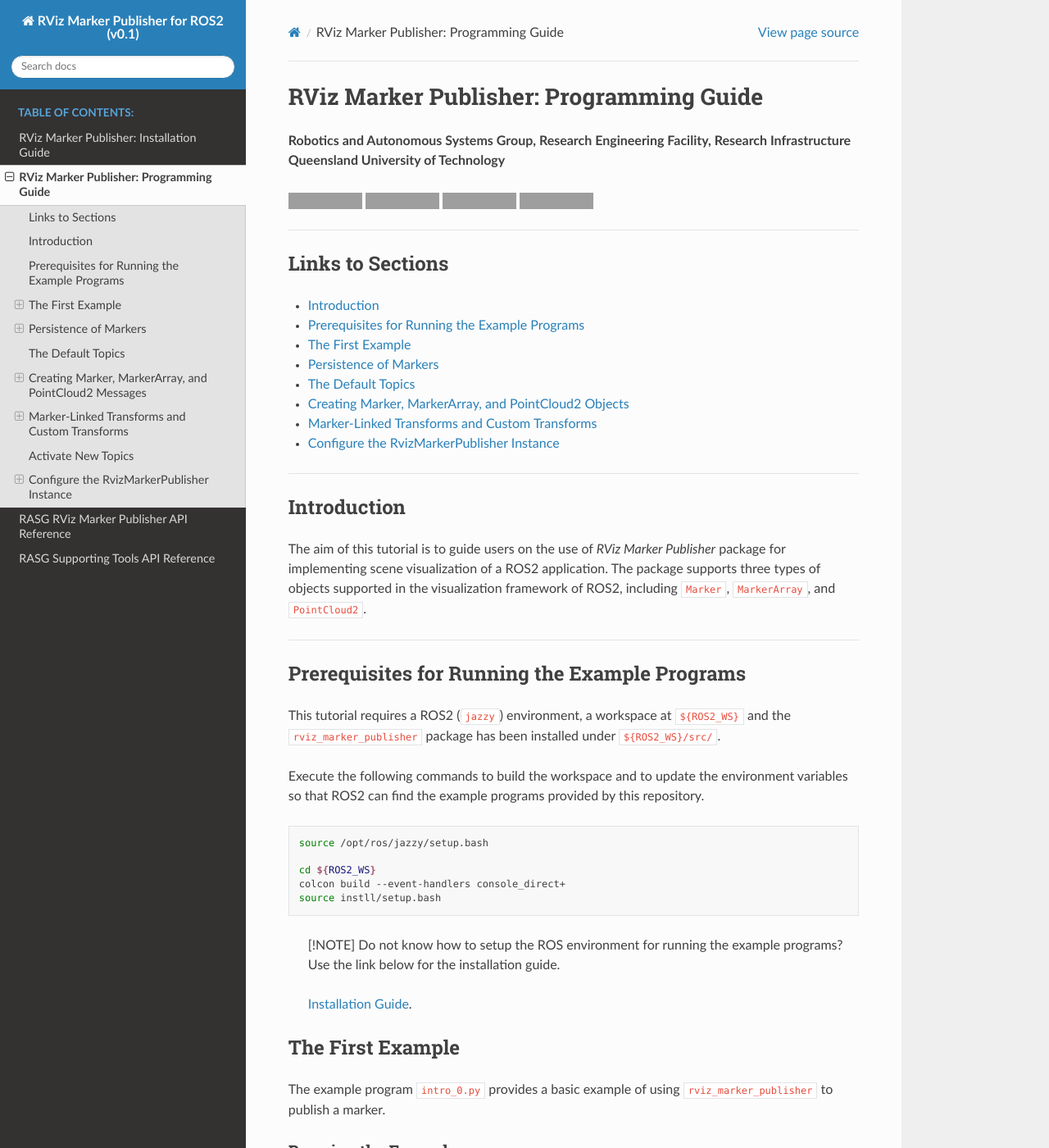
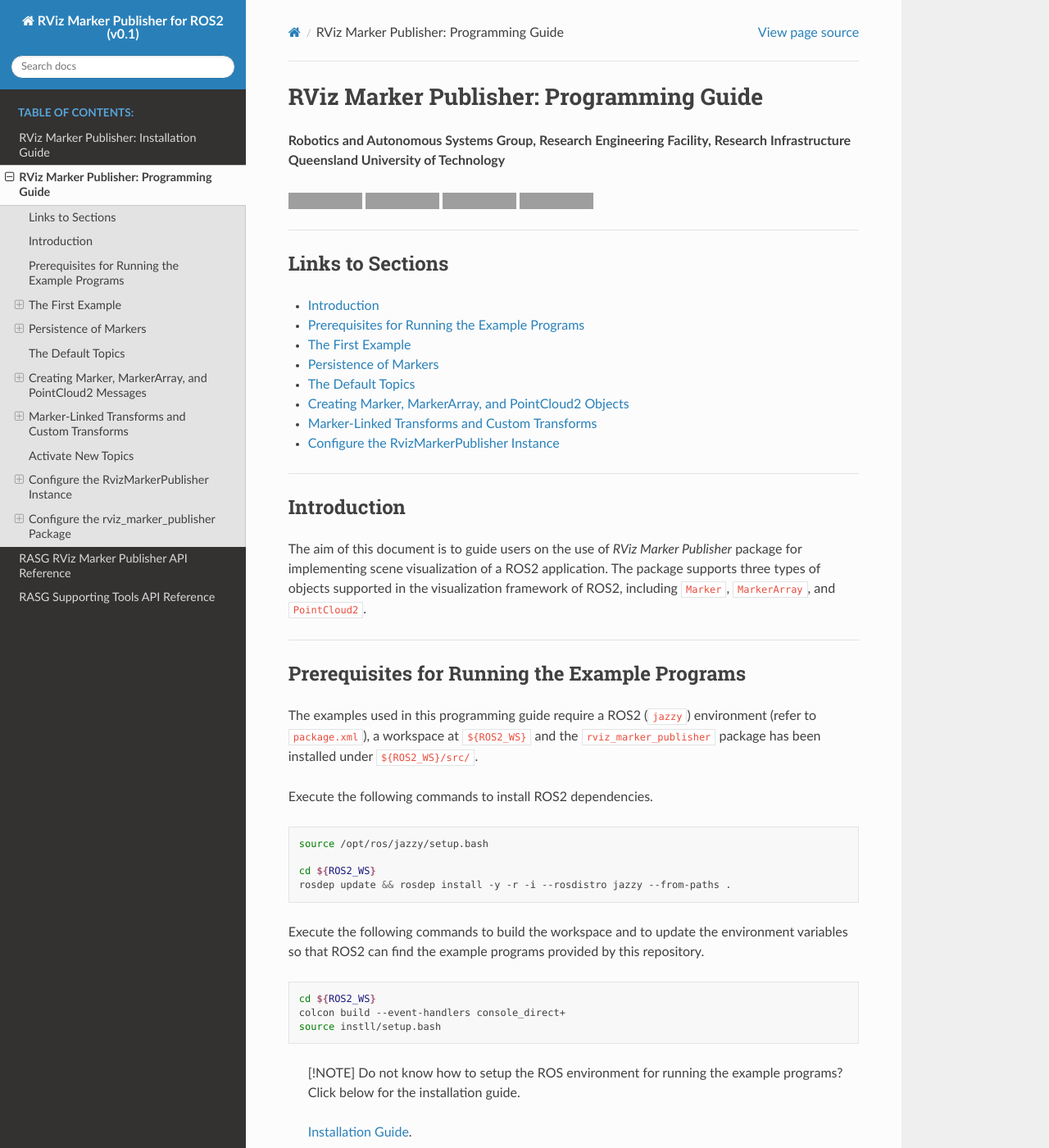
Before and after one commit to REF-RAS/rviz_marker_publisher, a Sphinx documentation site: the page built from docs/TUTORIAL.md, in a window 1280 px wide and 1400 px high. Shown: the whole window at 82% size. Built offline with Sphinx 7.4.7 and the Read the Docs theme 3.1.0, drawn with Linux system fonts in a browser that asks for light colours; some of the changed text lies outside the part shown; grey boxes are pictures that could not be loaded.

Commit message:
completed fix_install

````diff
--- a/docs/TUTORIAL.md
+++ b/docs/TUTORIAL.md
@@ -24,25 +24,32 @@
 ----
 ## Introduction
 
-The aim of this tutorial is to guide users on the use of _RViz Marker Publisher_ package for implementing scene visualization of a ROS2 application.
+The aim of this document is to guide users on the use of _RViz Marker Publisher_ package for implementing scene visualization of a ROS2 application.
 The package supports three types of objects supported in the visualization framework of ROS2, including `Marker`, `MarkerArray`, and `PointCloud2`.
 
 ----
 ## Prerequisites for Running the Example Programs
 
-This tutorial requires a ROS2 (`jazzy`) environment, a workspace at `${ROS2_WS}` and the `rviz_marker_publisher` package has been installed under `${ROS2_WS}/src/`.
+The examples used in this programming guide require a ROS2 (`jazzy`) environment (refer to `package.xml`), a workspace at `${ROS2_WS}` and the `rviz_marker_publisher` package has been installed under `${ROS2_WS}/src/`.
 
-Execute the following commands to build the workspace and to update the environment variables so that ROS2 can find the example programs provided by this repository.
+Execute the following commands to install ROS2 dependencies.
 
 ```bash
 source /opt/ros/jazzy/setup.bash
 
 cd ${ROS2_WS}
+rosdep update && rosdep install -y -r -i --rosdistro jazzy --from-paths .
+```
+
+Execute the following commands to build the workspace and to update the environment variables so that ROS2 can find the example programs provided by this repository.
+
+```bash
+cd ${ROS2_WS}
 colcon build --event-handlers console_direct+
 source instll/setup.bash
 ```
 > [!NOTE]
-> Do not know how to setup the ROS environment for running the example programs? Use the link below for the installation guide.
+> Do not know how to setup the ROS environment for running the example programs? Click below for the installation guide.
 >
 > [Installation Guide](./INSTALL.md).
 >
@@ -923,8 +930,27 @@
 
 Run the example scripts `topic_set_default.py` for a demonstration.
 
+---
 
+## Configure the rviz_marker_publisher Package
 
+### Set Logging Level
+
+To change the logging level of the package, add the following at the start of a script.
+
+```python
+import logging
+import rviz_marker_publisher
+# set the rviz_marker_publisher logging level
+rviz_marker_publisher.get_logger().setLevel(logging.WARNING)
+```
+
+The following example will suppress all logging messages from the package.
+
+```python
+# supress the rviz_marker_publisher logging
+rviz_marker_publisher.get_logger().setLevel(logging.CRITICAL)
+```
 
 ----
 ### Author
--- a/setup.py
+++ b/setup.py
@@ -36,7 +36,6 @@
             installer = [sys.executable, "-m", "pip", "install"]
             if Path('/.dockerenv').is_file():
                 if self.can_run_sudo():
-                    print(f'CAN DO SUDO')
                     installer.insert(0, 'sudo')
                 installer.append("--break-system-packages")
             installer = installer + dependencies
````
Also changed, not shown: README.md (+5 -1 lines), docs/INSTALL.md (+10 -4 lines), 4 other files.
